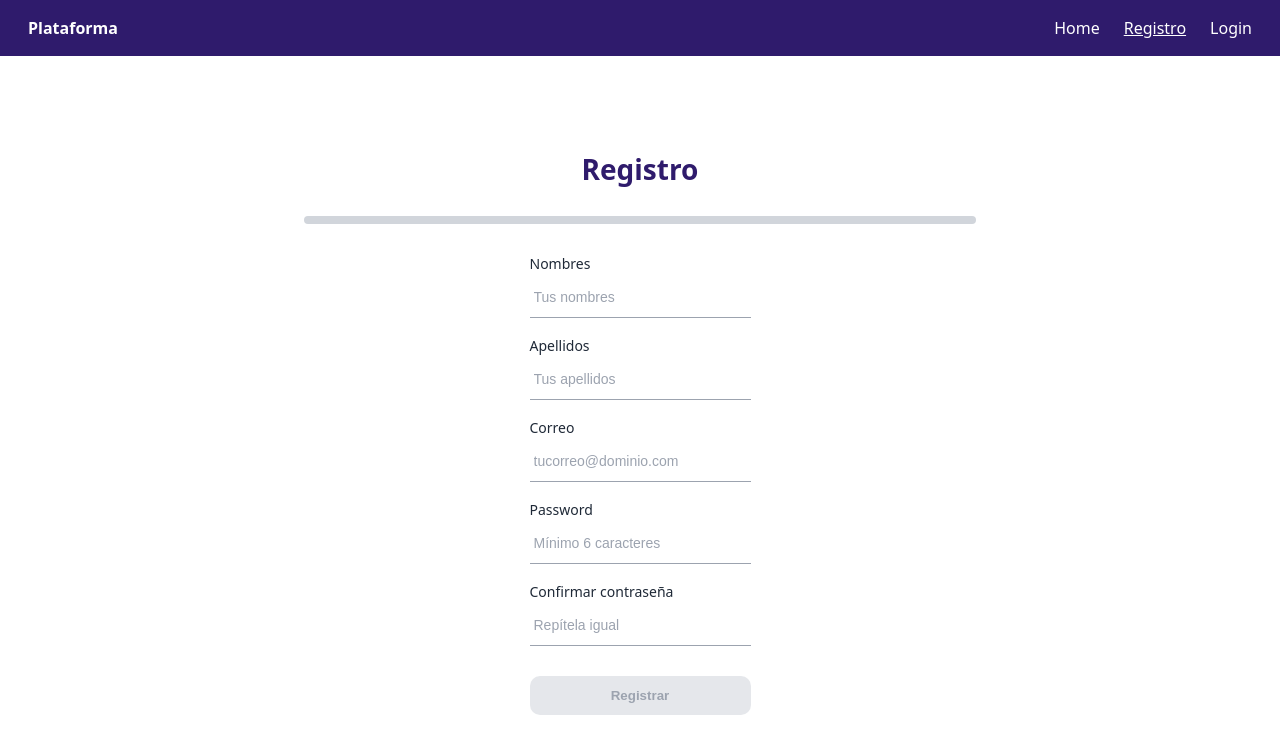
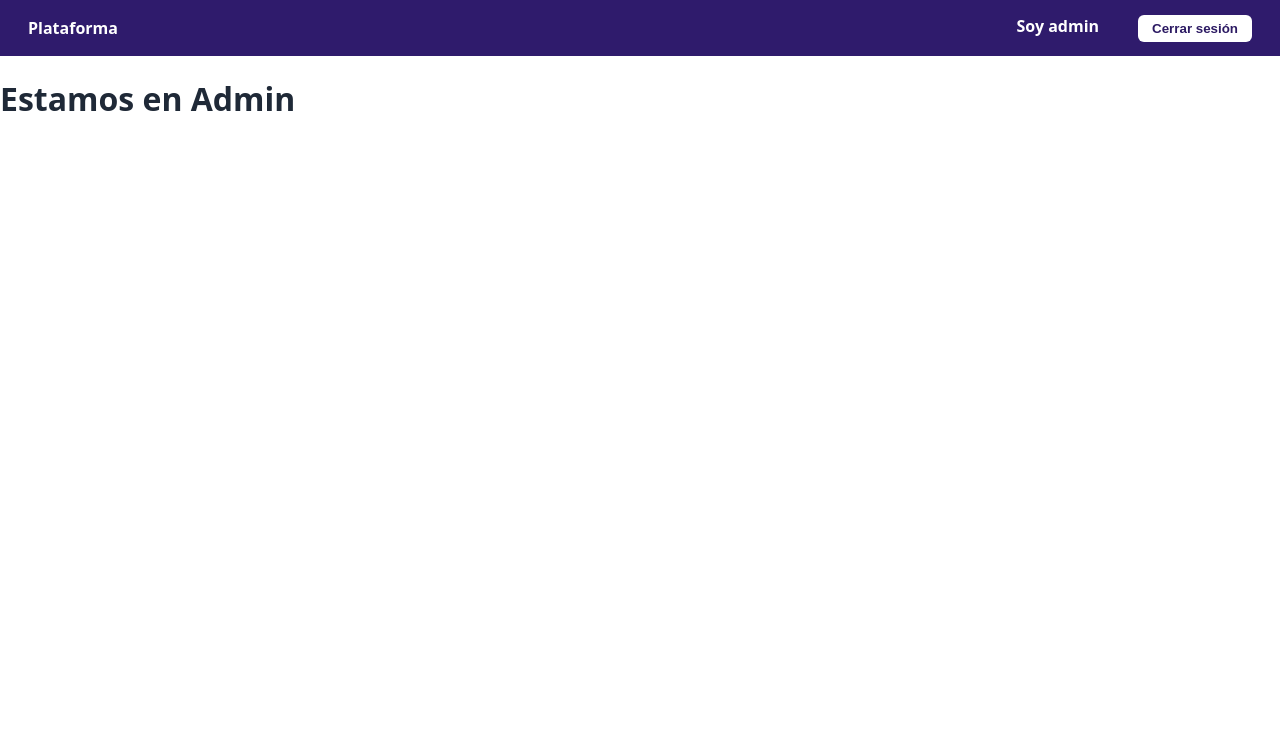
Before and after one commit to Garni5/plataforma-educativa, a React app in the folder frontend/: page /admin in a window 1280 px wide. Before the commit this address led to /register. Shown: the top 754 px of the page. Built offline with nearby package versions, Linux system fonts and the light colour scheme; the HTML template or start-up script is replaced by a standard one.

Commit message:
login funcional redirigiendo al usuario segun sea editor o admin con sus pruebas

```diff
--- a/frontend/src/App.tsx
+++ b/frontend/src/App.tsx
@@ -1,39 +1,98 @@
-import { Routes, Route, Navigate, NavLink } from 'react-router-dom'
+import {
+  Routes,
+  Route,
+  Navigate,
+  NavLink,
+  useLocation,
+  useNavigate,
+} from 'react-router-dom'
 import Home from './pages/Home'
 import RegisterForm from './pages/RegisterForm'
 import LoginForm from './pages/LoginForm'
+import AdminPage from './pages/AdminPage'
+import ProfesorEditorPage from './pages/ProfesorEditorPage'
 import './RegisterForms.css'
 
 export default function App() {
+  const location = useLocation()
+  const navigate = useNavigate()
+
+  // Detectar la ruta actual
+  const isAdminRoute = location.pathname.startsWith('/admin')
+  const isEditorRoute = location.pathname.startsWith('/profesor-editor')
+
+  const handleLogout = () => {
+    // Limpia token o sesión si lo usas
+    localStorage.removeItem('token')
+    navigate('/login', { replace: true })
+  }
+
   return (
     <>
       <nav className="topbar">
         <span>Plataforma</span>
+
         <div className="nav">
-          <NavLink to="/home" className={({isActive}) => isActive ? 'active' : ''}>
+          {isAdminRoute ? (
+            <>
+              <span>Soy admin</span>
+              <button className="logout-button" onClick={handleLogout}>
+                Cerrar sesión
+              </button>
+            </>
+          ) : isEditorRoute ? (
+            <>
+              <span>Soy profesor editor</span>
+              <button className="logout-button" onClick={handleLogout}>
+                Cerrar sesión
+              </button>
+            </>
+          ) : (
+            <>
+              <NavLink
+                to="/home"
+                className={({ isActive }) => (isActive ? 'active' : '')}
+              >
                 Home
               </NavLink>
-          <NavLink to="/register" className={({isActive}) => isActive ? 'active' : ''}>
+              <NavLink
+                to="/register"
+                className={({ isActive }) => (isActive ? 'active' : '')}
+              >
                 Registro
               </NavLink>
-          <NavLink to="/login" className={({ isActive }) => (isActive ? 'active' : '')}>
+              <NavLink
+                to="/login"
+                className={({ isActive }) => (isActive ? 'active' : '')}
+              >
                 Login
               </NavLink>
+            </>
+          )}
         </div>
       </nav>
 
       <main>
-        {/* App inicia en / y redirige a /register */}
         <Routes>
-          <Route path="/" element={<Navigate to="/register" replace />} />
+          {/* Raíz redirige al Login */}
+          <Route path="/" element={<Navigate to="/login" replace />} />
+
           <Route path="/home" element={<Home />} />
-          <Route path="/register" element={<RegisterForm onSuccess={(d)=>console.log('OK', d)} />} />
-          {/* opcional: 404 */}
+          <Route
+            path="/register"
+            element={<RegisterForm onSuccess={(d) => console.log('OK', d)} />}
+          />
           <Route
             path="/login"
             element={<LoginForm onSuccess={(d) => console.log('Login OK', d)} />}
           />
-          <Route path="*" element={<Navigate to="/register" replace />} />
+
+          {/*  Rutas según el rol */}
+          <Route path="/admin" element={<AdminPage />} />
+          <Route path="/profesor-editor" element={<ProfesorEditorPage />} />
+
+          {/* 404 */}
+          <Route path="*" element={<Navigate to="/login" replace />} />
         </Routes>
       </main>
     </>
--- a/frontend/src/RegisterForms.css
+++ b/frontend/src/RegisterForms.css
@@ -154,3 +154,20 @@ html,body{ margin:0; padding:0; font-family:"Poppins",system-ui,-apple-system,Se
   width: 100%;
   padding: 12px;
 }
+
+/*coloer de botones editor y admin*/
+.logout-button {
+  background-color: white;
+  color: #2c1a63;
+  border: none;
+  padding: 6px 14px;
+  margin-left: 15px;
+  border-radius: 6px;
+  font-weight: 600;
+  cursor: pointer;
+  transition: 0.3s;
+}
+
+.logout-button:hover {
+  background-color: #eaeaea;
+}
--- /dev/null
+++ b/frontend/src/pages/AdminPage.tsx
@@ -0,0 +1,9 @@
+import React from 'react';
+
+const AdminPage: React.FC = () => {
+  return (
+    <h1>Estamos en Admin</h1>
+  );
+};
+
+export default AdminPage;
--- a/frontend/src/pages/LoginForm.tsx
+++ b/frontend/src/pages/LoginForm.tsx
@@ -5,10 +5,23 @@ interface LoginFormProps {
   onSuccess?: (data: LoginResponse) => void
 }
 
-// Define una interfaz para la respuesta que esperas del backend
+interface PersonaResponse {
+  id_persona: number
+  nombres: string
+  apellidos: string
+  correo: string
+  privilegio: string
+}
+
+interface BackendLoginData {
+  token: string
+  persona: PersonaResponse
+}
+
+// Respuesta completa del backend
 interface LoginResponse {
-  token: string
-  persona: { id_persona: number }
+  success: boolean
+  data: BackendLoginData
   message: string
 }
 
@@ -45,16 +58,41 @@ export default function LoginForm({ onSuccess }: LoginFormProps) {
 
   setLoading(true)
   try {
-      const res = await fetch('http://localhost:3000/auth/login', {
+    const res = await fetch('http://localhost:3000/api/auth/login', {
       method: 'POST',
       headers: { 'Content-Type': 'application/json' },
       body: JSON.stringify({ login: email, password }),
     })
 
-      const data = await res.json()
-      if (!res.ok) throw new Error(data.message || 'Error de autenticación')
+    // 👇 Leemos primero como texto para ver qué llega
+    const text = await res.text()
+    console.log('Respuesta cruda del backend:', text)
+
+    let data: LoginResponse
+    try {
+      data = JSON.parse(text)
+    } catch {
+      // Aquí sabemos que vino HTML (por eso el '<!DOCTYPE ...')
+      throw new Error(
+        'El backend no está devolviendo JSON. Revisa la URL o el puerto (debería ser http://localhost:3000/api/auth/login).'
+      )
+    }
+
+    if (!res.ok || !data.success) {
+      throw new Error(data.message || 'Error de autenticación')
+    }
 
     onSuccess?.(data)
+
+    const { persona } = data.data
+
+    if (persona.privilegio === 'admin') {
+      window.location.href = '/admin'
+    } else if (persona.privilegio === 'editor') {
+      window.location.href = '/profesor-editor'
+    } else {
+      window.location.href = '/'
+    }
   } catch (err: unknown) {
     if (err instanceof Error) {
       setErrors({ server: err.message })
@@ -67,11 +105,12 @@ export default function LoginForm({ onSuccess }: LoginFormProps) {
 }
 
 
-
   return (
     <div className="login-layout">
       <div className="login-left">
-        <div className="login-brand">Plataforma Educativa Programacion Python</div>
+        <div className="login-brand">
+          Plataforma Educativa Programacion Python
+        </div>
 
         <form
           className="login-form"
@@ -116,9 +155,6 @@ export default function LoginForm({ onSuccess }: LoginFormProps) {
 
           <button
             type="submit"
-            // El botón está deshabilitado si:
-            // 1. Está cargando (loading)
-            // 2. O si los campos requeridos NO están llenos (!fieldsAreFilled)
             disabled={loading || !fieldsAreFilled}
             className="btn-login"
           >
--- /dev/null
+++ b/frontend/src/pages/ProfesorEditorPage.tsx
@@ -0,0 +1,9 @@
+import React from 'react';
+
+const ProfesorEditorPage: React.FC = () => {
+  return (
+    <h1>Estamos en Profesor Editor</h1>
+  );
+};
+
+export default ProfesorEditorPage;
```
Also changed, not shown: 2 other files (tests, documents, lock files or other folders). Lines whose indentation alone changed are shown as unchanged.
